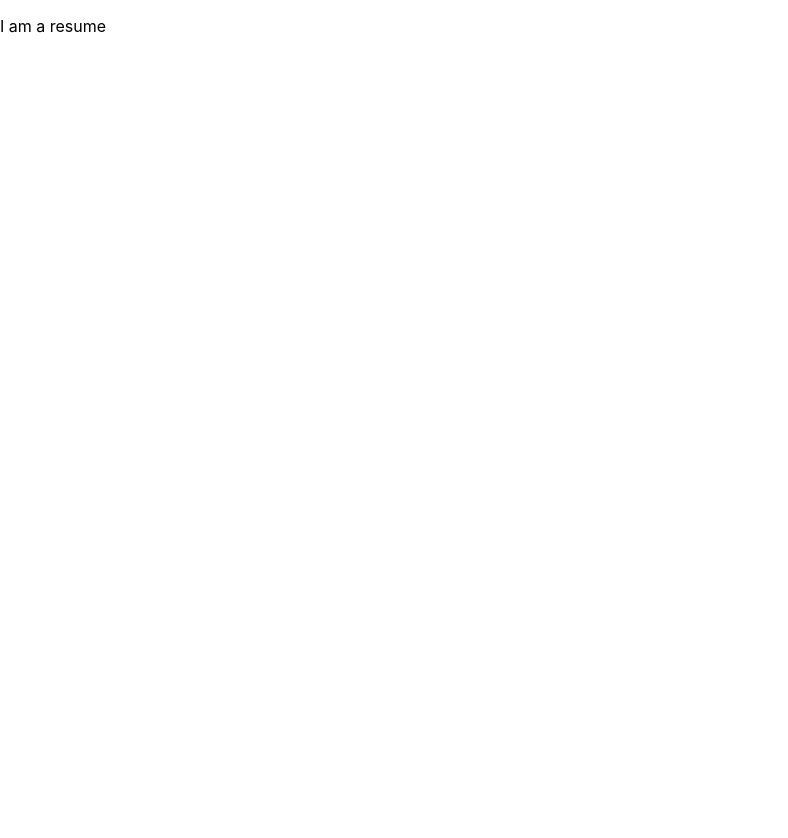
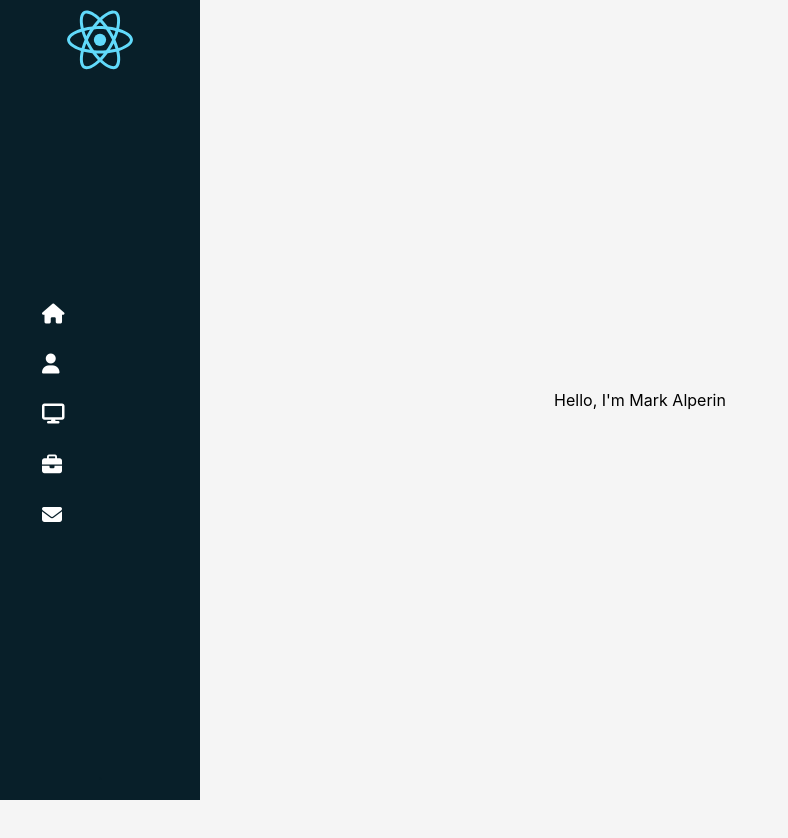
Before and after one commit to MarkAlperin/Personal-Website, a React (Create React App) app: page /resume in a window 1280 px wide. Shown: the top 838 px of the page, without its empty margins (0-788 px from the left). Before the commit the page ends 800 px from the top, so only its background shows below. Built offline with nearby package versions, Linux system fonts and the light colour scheme.

Commit message:
commit all to clean up working env

```diff
--- a/package.json
+++ b/package.json
@@ -3,6 +3,7 @@
   "version": "0.1.0",
   "private": true,
   "dependencies": {
+    "@react-pdf/renderer": "^2.2.0",
     "@testing-library/jest-dom": "^5.16.4",
     "@testing-library/react": "^13.3.0",
     "@testing-library/user-event": "^13.5.0",
--- a/src/App.css
+++ b/src/App.css
@@ -5,6 +5,9 @@
 .App-logo {
   height: 10vmin;
   pointer-events: none;
+  display: flex;
+  flex-direction: column;
+  align-self: flex-start;
 }
 
 @media (prefers-reduced-motion: no-preference) {
--- a/src/App.js
+++ b/src/App.js
@@ -6,12 +6,13 @@ import Resume from "./components/Resume";
 
 const App = () => {
   return (
-    <BrowserRouter>
-      <Routes>
-        <Route path="/" element={<FrontPage />} />
-        <Route path="/resume" element={<Resume />} />
-      </Routes>
-    </BrowserRouter>
+    <FrontPage />
+    // <BrowserRouter>
+    //   <Routes>
+    //     <Route path="/" element={<FrontPage />} />
+    //     <Route path="/resume" element={<Resume />} />
+    //   </Routes>
+    // </BrowserRouter>
   );
 };
 
--- a/src/components/Resume.js
+++ b/src/components/Resume.js
@@ -1,9 +1,12 @@
-import React from 'react';
+import React from "react";
 
 const Resume = () => {
+
   return (
-    <div><p>I am a resume</p></div>
-  )
+    <div>
+      <p>Hi</p>
+    </div>
+  );
 };
 
 export default Resume;
--- a/src/components/templates.js
+++ b/src/components/templates.js
@@ -2,7 +2,7 @@ import styled from "styled-components";
 
 
 const height = window.innerHeight;
-console.log('height: ', height);
+
 const templates = {
 
   DisplayContainer: styled.div`
@@ -13,7 +13,7 @@ const templates = {
     flex-direction: column;
     align-items: center;
     justify-content: center;
-    background-color: navy;
+    scroll-behavior: smooth;
   `,
 }
 
--- a/src/index.js
+++ b/src/index.js
@@ -1,9 +1,11 @@
 import React from "react";
-import ReactDOM from "react-dom/client";
+import ReactDOM from "react-dom";
 import reportWebVitals from "./reportWebVitals";
 
 import App from "./App";
 import "./index.css";
+
+ReactDOM.render(<App />, document.getElementById("root"));
 
 const root = ReactDOM.createRoot(document.getElementById("root"));
 root.render(
```
Also changed, not shown: src/logo.svg (deleted), 1 other file (tests, documents, lock files or other folders).
